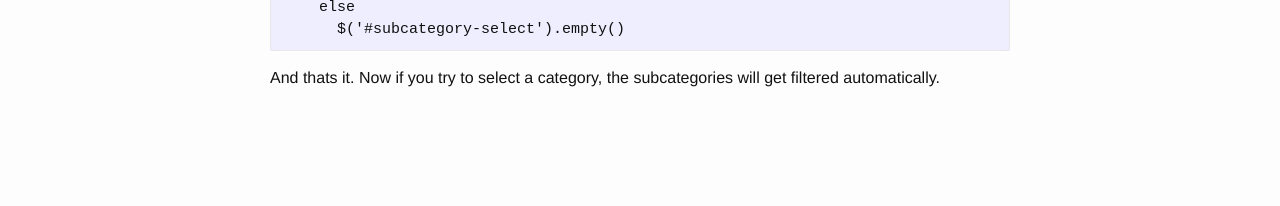
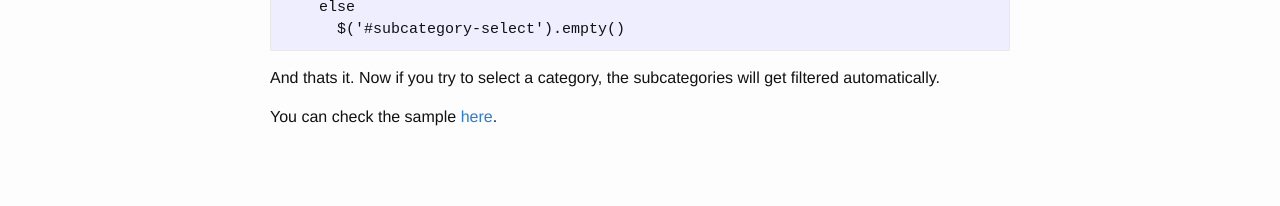
Before and after one commit to sajinmp/sajinmp.github.io, a Jekyll site: the page built from _posts/2015-09-10-dynamic-select-in-rails.md, in a window 1280 px wide. Shown: the part 1835-2041 px from the top of the page. Built offline with Jekyll 4.4.1, drawn with Linux system fonts in a browser that asks for light colours; comment, search, counter and statistics services are not loaded; before the commit the page ends 2005 px from its top, so only the background shows below that.

Commit message:
added sample link

```diff
--- a/_posts/2015-09-10-dynamic-select-in-rails.md
+++ b/_posts/2015-09-10-dynamic-select-in-rails.md
@@ -67,3 +67,5 @@ Now seed some data. Then in the new articles page we can find that the dropdown
 
 
 And thats it. Now if you try to select a category, the subcategories will get filtered automatically.
+
+You can check the sample [here](https://github.com/sajinmp/sample-dynamic-select).
```
